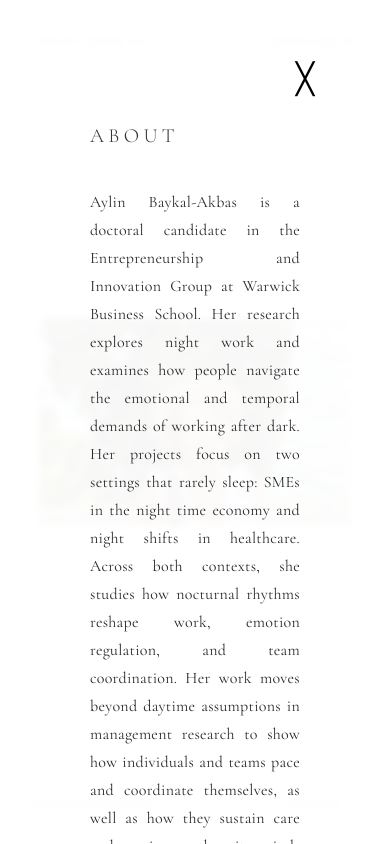
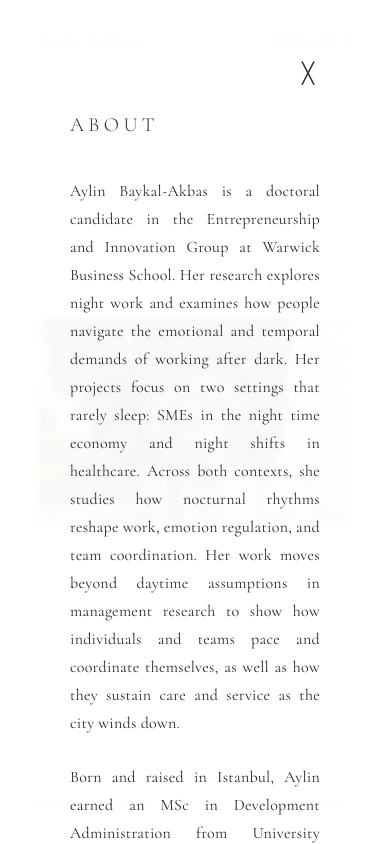
Before and after one commit to aylinbaykal/aylinbaykal.github.io, a plain HTML site: page index.html in a window 390 px wide. Both pictures are taken after a click on the button "AYLIN BAYKAL". Drawn offline with nearby package versions, Linux system fonts and the light colour scheme.

Commit message:
Still brushing up.

```diff
--- a/assets/css/style.css
+++ b/assets/css/style.css
@@ -113,7 +113,6 @@ body.intro-done .site {
   opacity: 0.6;
 }
 
-/* Reduced edge distance from 40px to 20px */
 .corner-top-left { top: 20px; left: 20px; }
 .corner-bottom-left { bottom: 20px; left: 20px; }
 .corner-top-right { top: 20px; right: 20px; }
@@ -147,15 +146,16 @@ body.intro-done .site {
   transform: translateX(0);
 }
 
-/* Close button for panels */
 .panel-close {
   align-self: flex-end;
   margin-left: auto;
   font-family: Arial, Helvetica, sans-serif !important;
-  font-size: 30px;
+  font-size: 20px;
   border: none;
   background: transparent;
   cursor: pointer;
+  color: #333333;
+  -webkit-appearance: none;
 }
 
 .panel-content {
@@ -304,7 +304,7 @@ body.intro-done .site {
 
 @media (max-width: 768px) {
   .main-layout {
-    padding: 60px 20px;
+    padding: 40px 20px;
   }
 
   .corner {
@@ -318,19 +318,17 @@ body.intro-done .site {
     max-height: 55vh;
   }
 
-  /* Reset the massive desktop paddings for the slide-in panels */
   .panel-content h2,
   .panel-content.research-mode h3,
   .panel-content.about-mode p,
   .panel-content.photography-mode p,
   .panel-content.research-mode p {
-    padding: 0 20px;
+    padding: 0;
   }
 
-  /* Adjust list spacing for mobile */
   .panel-content.about-mode ul,
   .panel-content.research-mode ul {
-    padding: 0 20px 0 40px;
+    padding: 0 0 0 20px;
   }
 
   .research-list {
```
